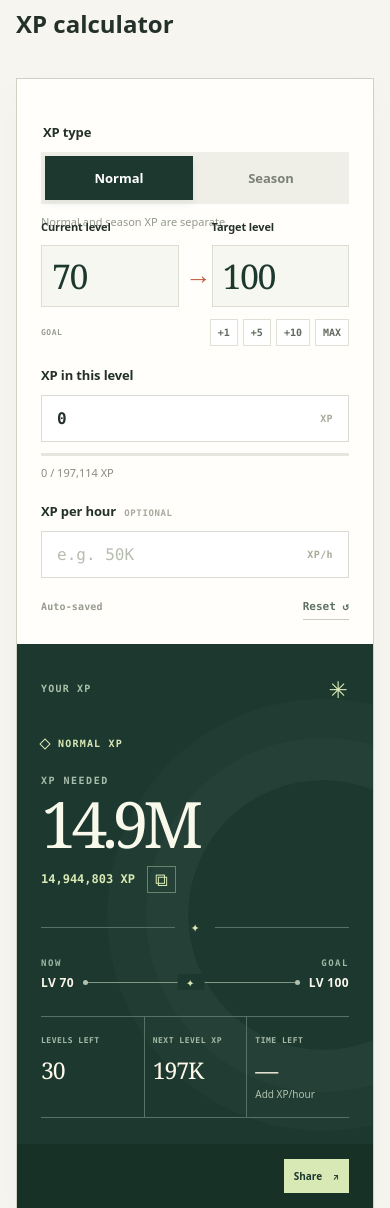
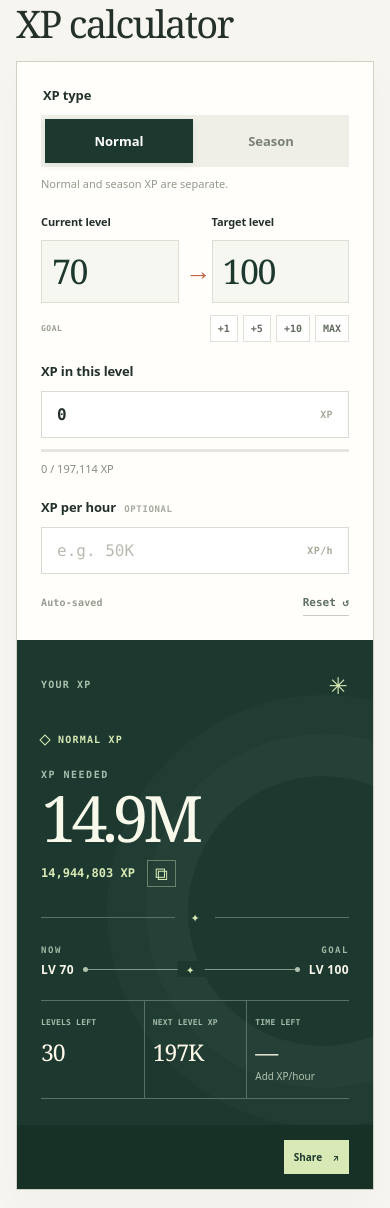
Before and after one commit to Nippytime/sword-x-staff-xp, a website with bundled scripts: page index.html in a window 390 px wide. Shown: the part 100-1308 px from the top of the page. Built offline with nearby package versions, Linux system fonts and the light colour scheme.

Commit message:
Tighten layout and clarify hourly XP documentation

```diff
--- a/assets/styles.css
+++ b/assets/styles.css
@@ -64,3 +64,23 @@
  .mode-set{margin-top:20px}
  .stat-cell strong{font-size:23px}
 }
+
+/* One-screen calculator */
+.calculator{padding-top:clamp(24px,4vw,48px)}
+.section-heading{margin-bottom:16px}
+.section-heading h1{margin:0;font:400 clamp(34px,3.5vw,48px)/1.1 var(--serif);letter-spacing:-.045em}
+.mode-set{margin-top:0}
+.mode-helper{margin:8px 0 0}
+.season-area{margin-top:17px}
+.level-pair{margin-top:24px}
+.result-label{margin-top:20px}
+.result-divider{margin:23px 0 20px}
+.stat-cells{margin-top:22px}
+.stat-cell{padding-top:16px;padding-bottom:15px}
+.stat-cell>span{letter-spacing:.025em}
+@media(max-width:760px){
+  .calculator{padding-top:27px}
+  .section-heading h1{font-size:38px}
+  .level-pair{margin-top:22px}
+  .mode-set{margin-top:0}
+}
```
